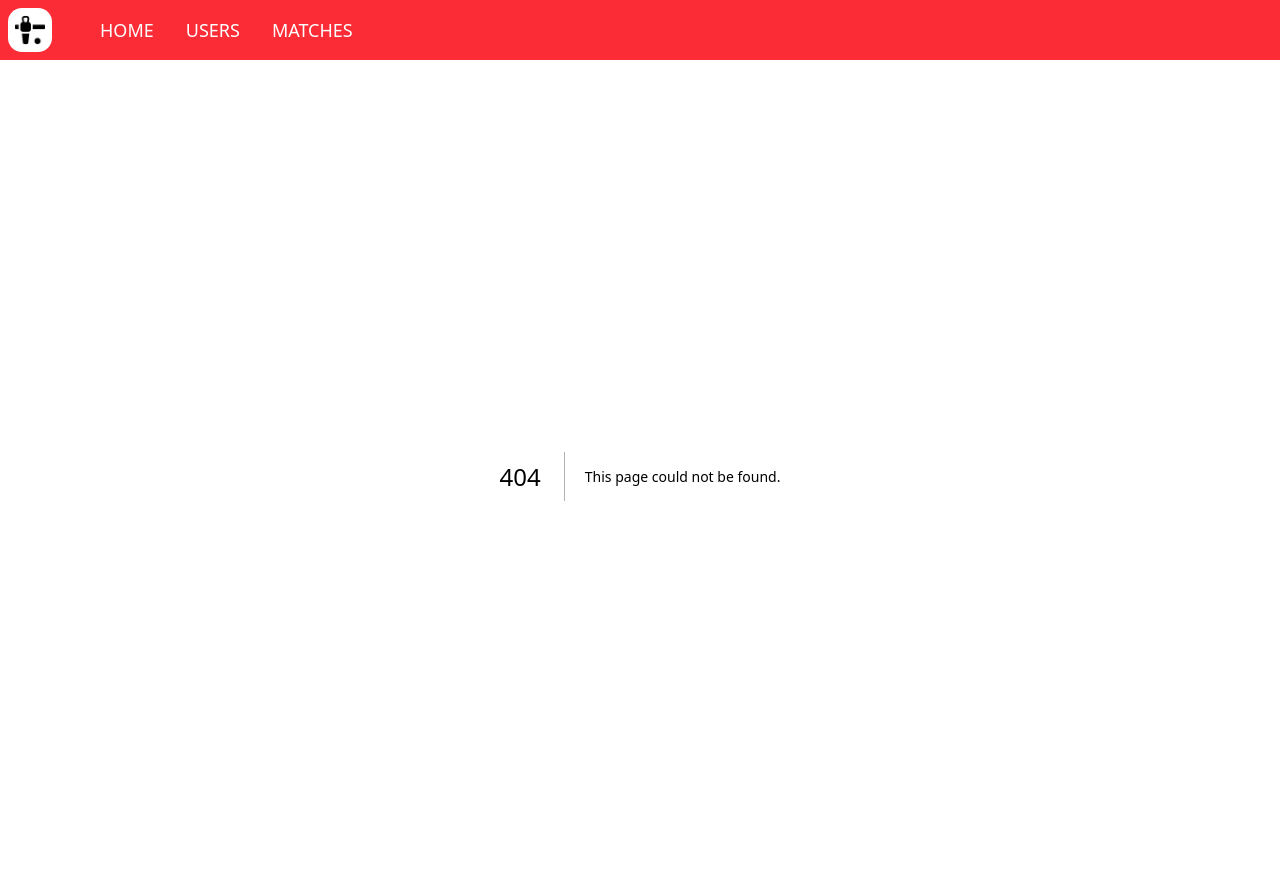
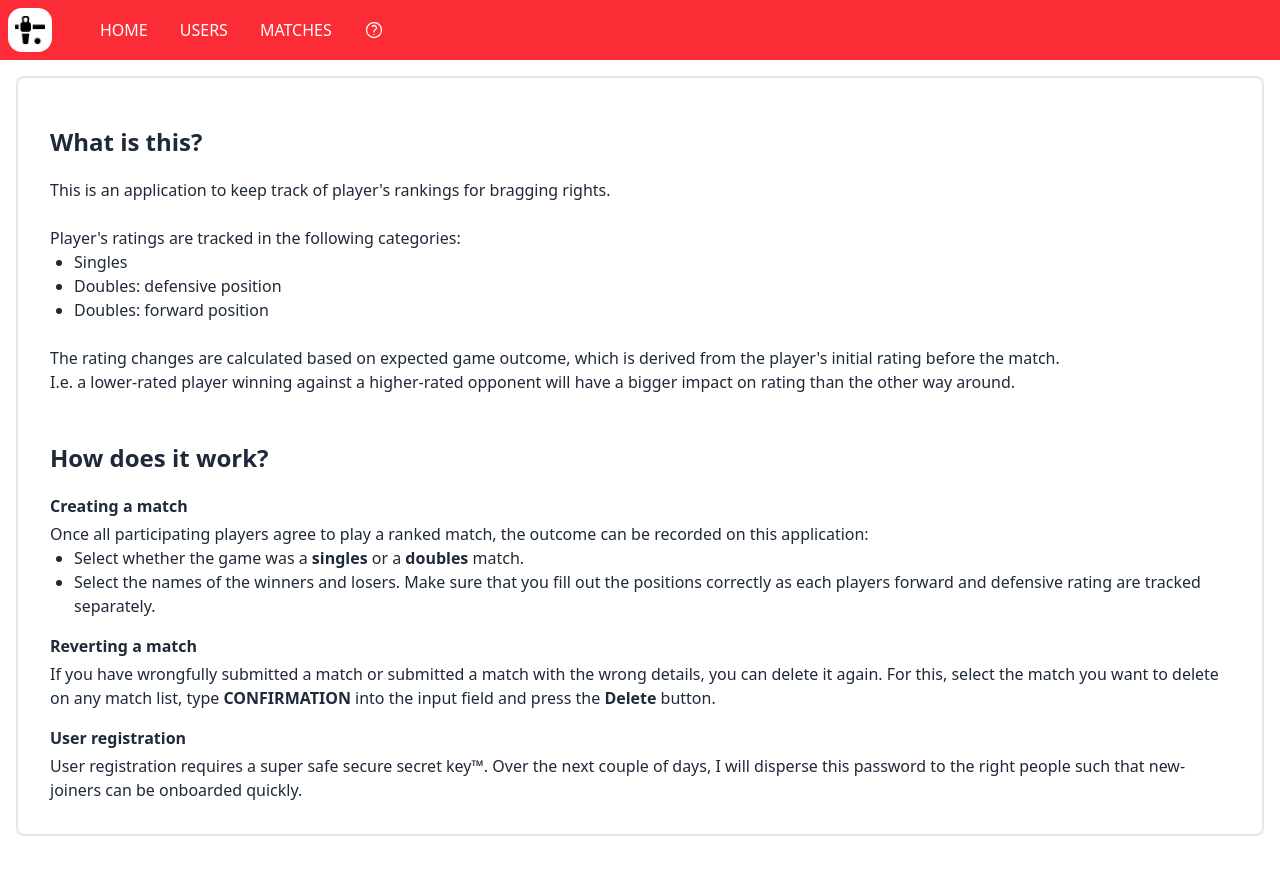
Before and after one commit to huynht-software/certivity-kicker, a Next.js app: page /how-to in a window 1280 px wide. Before the commit this address had no page. Shown: the top 874 px of the page. After the commit the page ends 852 px from the top, so only its background shows below. Built offline with nearby package versions, Linux system fonts and the light colour scheme.

Commit message:
added how to

```diff
--- a/app/globals.css
+++ b/app/globals.css
@@ -3,6 +3,18 @@
 
 body {
   @apply text-gray-800;
+}
+
+h2 {
+  @apply text-2xl font-bold mb-5 mt-12;
+}
+
+h3 {
+  @apply font-bold mb-1 mt-4;
+}
+
+li {
+  @apply ml-6;
 }
 
 .default-button {
--- /dev/null
+++ b/app/how-to/page.tsx
@@ -0,0 +1,72 @@
+type Props = {}
+
+function HowTo(props: Props) {
+  return (
+    <>
+      <div className="w-full flex justify-center">
+        <div className="h-2/3 flex flex-col px-8 border-2 rounded-md pb-8">
+          <div>
+            <h2>What is this?</h2>
+            <div>
+              This is an application to keep track of player's rankings for
+              bragging rights.
+            </div>
+            <br />
+            <div>Player's ratings are tracked in the following categories:</div>
+            <ul className="list-disc">
+              <li>Singles</li>
+              <li>Doubles: defensive position</li>
+              <li>Doubles: forward position</li>
+            </ul>
+            <br />
+            <div>
+              The rating changes are calculated based on expected game outcome,
+              which is derived from the player's initial rating before the
+              match.
+            </div>
+            <div>
+              I.e. a lower-rated player winning against a higher-rated opponent
+              will have a bigger impact on rating than the other way around.
+            </div>
+          </div>
+
+          <div>
+            <h2>How does it work?</h2>
+            <h3>Creating a match</h3>
+            <div>
+              Once all participating players agree to play a ranked match, the
+              outcome can be recorded on this application:
+            </div>
+            <ul className="list-disc">
+              <li>
+                Select whether the game was a <b>singles</b> or a <b>doubles</b>{' '}
+                match.
+              </li>
+              <li>
+                Select the names of the winners and losers. Make sure that you
+                fill out the positions correctly as each players forward and
+                defensive rating are tracked separately.
+              </li>
+            </ul>
+            <h3>Reverting a match</h3>
+            <div>
+              If you have wrongfully submitted a match or submitted a match with
+              the wrong details, you can delete it again. For this, select the
+              match you want to delete on any match list, type{' '}
+              <b>CONFIRMATION</b> into the input field and press the{' '}
+              <b>Delete</b> button.
+            </div>
+            <h3>User registration</h3>
+            <div>
+              User registration requires a super safe secure secret key™. Over
+              the next couple of days, I will disperse this password to the
+              right people such that new-joiners can be onboarded quickly.
+            </div>
+          </div>
+        </div>
+      </div>
+    </>
+  )
+}
+
+export default HowTo
--- a/components/Navbar.tsx
+++ b/components/Navbar.tsx
@@ -1,3 +1,4 @@
+import { QuestionMarkCircleIcon } from '@heroicons/react/24/outline'
 import Image from 'next/image'
 import Link from 'next/link'
 
@@ -18,10 +19,13 @@ function Navbar(props: Props) {
           </div>
         </Link>
 
-        <div className="flex h-full text-bold text-lg ml-12 text-white gap-8 divide-solid divide-red-900">
+        <div className="flex h-full text-bold items-center text ml-12 text-white gap-8 divide-solid divide-red-900">
           <Link href="/">HOME</Link>
           <Link href="/users">USERS</Link>
           <Link href="/matches">MATCHES</Link>
+          <Link href="/how-to">
+            <QuestionMarkCircleIcon className="size-5" />
+          </Link>
         </div>
       </div>
     </>
--- a/components/UserForm.tsx
+++ b/components/UserForm.tsx
@@ -16,7 +16,10 @@ function UserForm(props: Props) {
   const [loading, setLoading] = useState(false)
 
   async function createNewUser() {
-    if (process.env.NODE_ENV !== 'development' && password !== 'certivity123') {
+    if (
+      process.env.NODE_ENV !== 'development' &&
+      password !== process.env.USER_CREATION_PASSWORD
+    ) {
       toast('wrong password')
       return
     }
```
